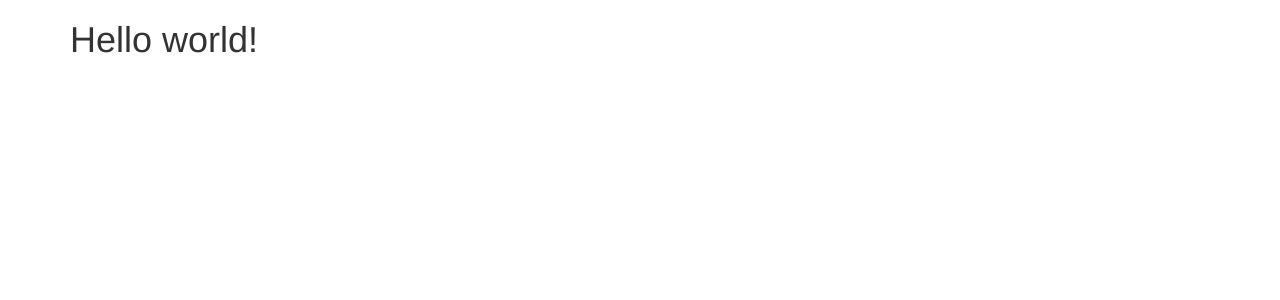
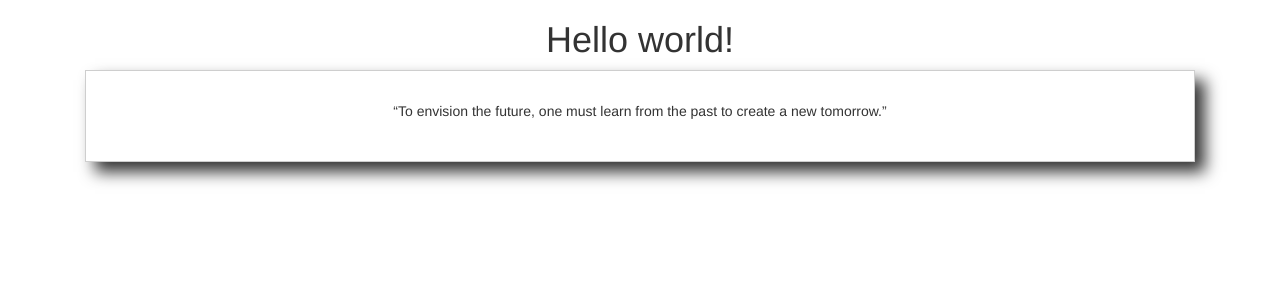
Before and after one commit to PiterSt/vue-components-usage, a Vue app: page / in a window 1280 px wide. Shown: the top 300 px of the page. Built offline with nearby package versions, Linux system fonts and the light colour scheme.

Commit message:
Quote component created

```diff
--- a/src/App.vue
+++ b/src/App.vue
@@ -2,18 +2,26 @@
     <div class="container">
         <div class="row">
             <div class="col-xs-12">
-               <h1>Hello world!</h1>
+				<h1>Hello world!</h1>
+				<quote/>
             </div>
         </div>
     </div>
 </template>
 
 <script>
+    import Quote from './components/Quote.vue'
 
     export default {
-
+		components: {
+			Quote
+		}
     }
 </script>
 
-<style>
+<style scoped>
+div {
+	margin: 0 auto;
+	text-align: center;
+}
 </style>
--- /dev/null
+++ b/src/components/Quote.vue
@@ -0,0 +1,22 @@
+<template>
+	<div>
+		<p><q>To envision the future, one must learn from the past to create a new tomorrow.</q></p>
+	</div>
+</template>
+
+<script>
+export default {
+
+}
+</script>
+
+<style scoped>
+div {
+	margin: 40px auto;
+	padding: 30px;
+	box-shadow: 10px 10px 15px rgb(53, 53, 53);
+	border: 1px solid rgb(206, 206, 206);
+	text-align: center;
+
+}
+</style>
```
